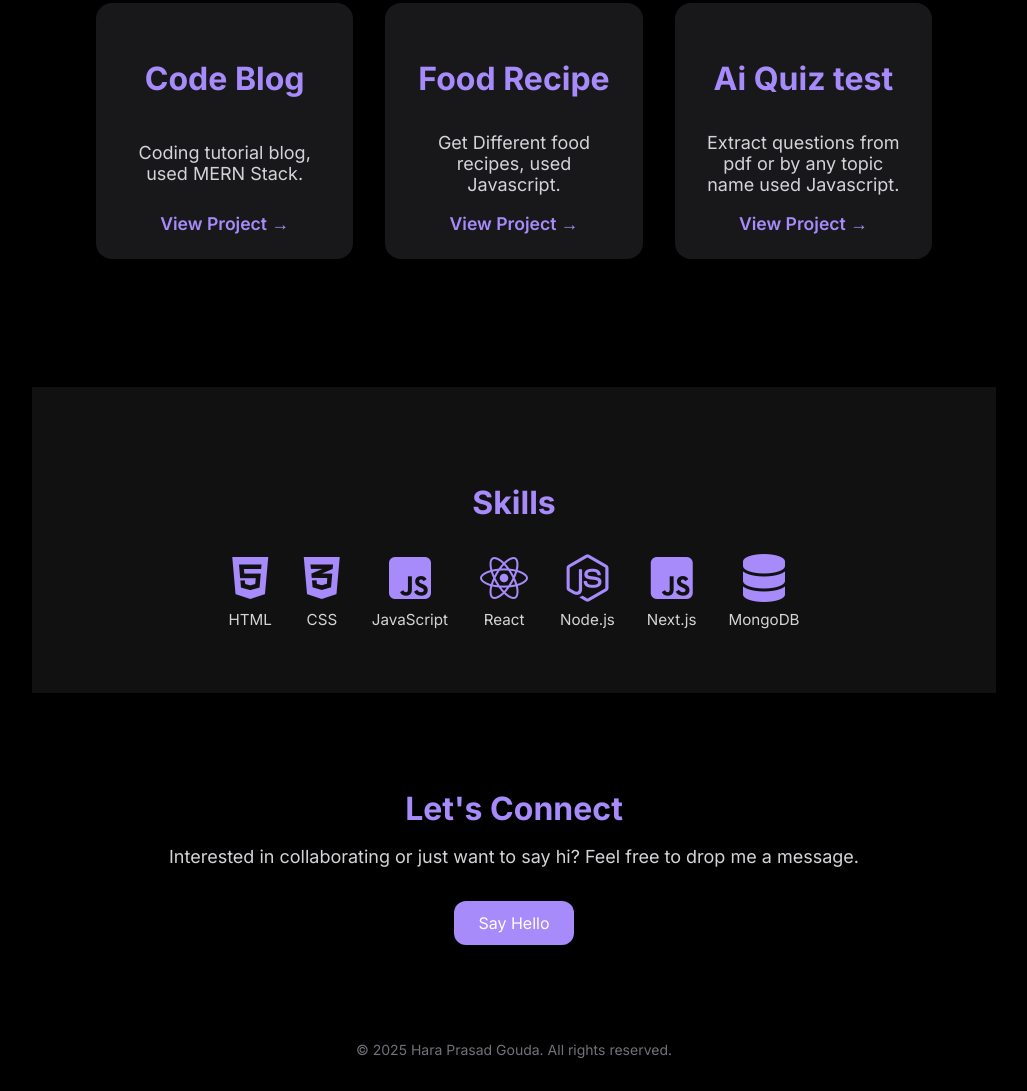
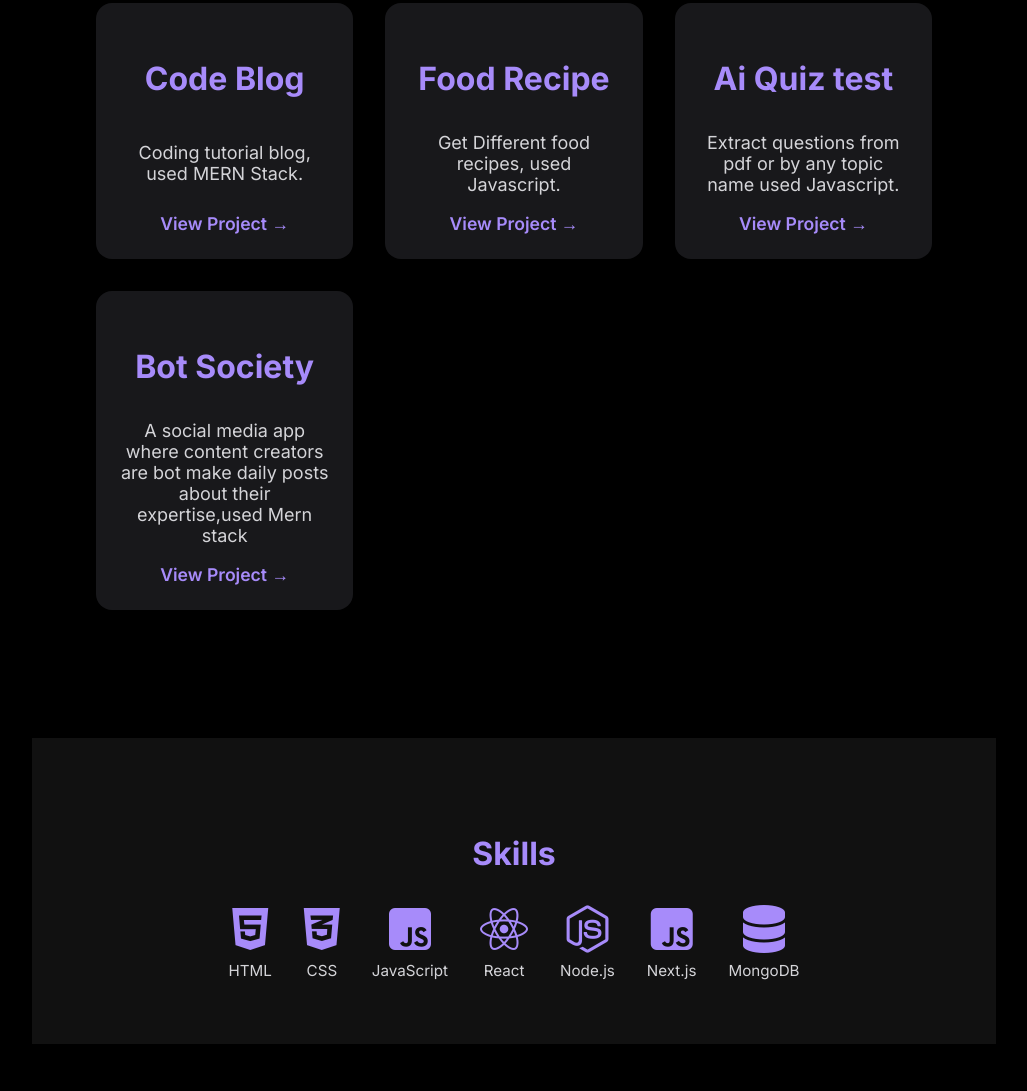
Before and after one commit to Swayamhp/My-portfolio, a website built with Parcel: page index.html in a window 1280 px wide. Shown: the part 943-2034 px from the top of the page, without its empty margins (126-1153 px from the left). Built offline with nearby package versions, Linux system fonts and the light colour scheme.

Commit message:
addedNew Project

```diff
--- a/index.html
+++ b/index.html
@@ -59,6 +59,11 @@
         <p>Extract questions from pdf or by any topic name used Javascript.</p>
         <a href="https://aiquizetest.netlify.app/" target="_blank">View Project →</a>
       </div>
+      <div class="project">
+        <h3>Bot Society</h3>
+        <p>A social media app where content creators are bot make daily posts about their expertise,used Mern stack</p>
+        <a href="https://botsociety.netlify.app/" target="_blank">View Project →</a>
+      </div>
       <!-- <div class="project">
         <h3>Project Title 4</h3>
         <p>A short description of this project and what technologies were used.</p>
```
